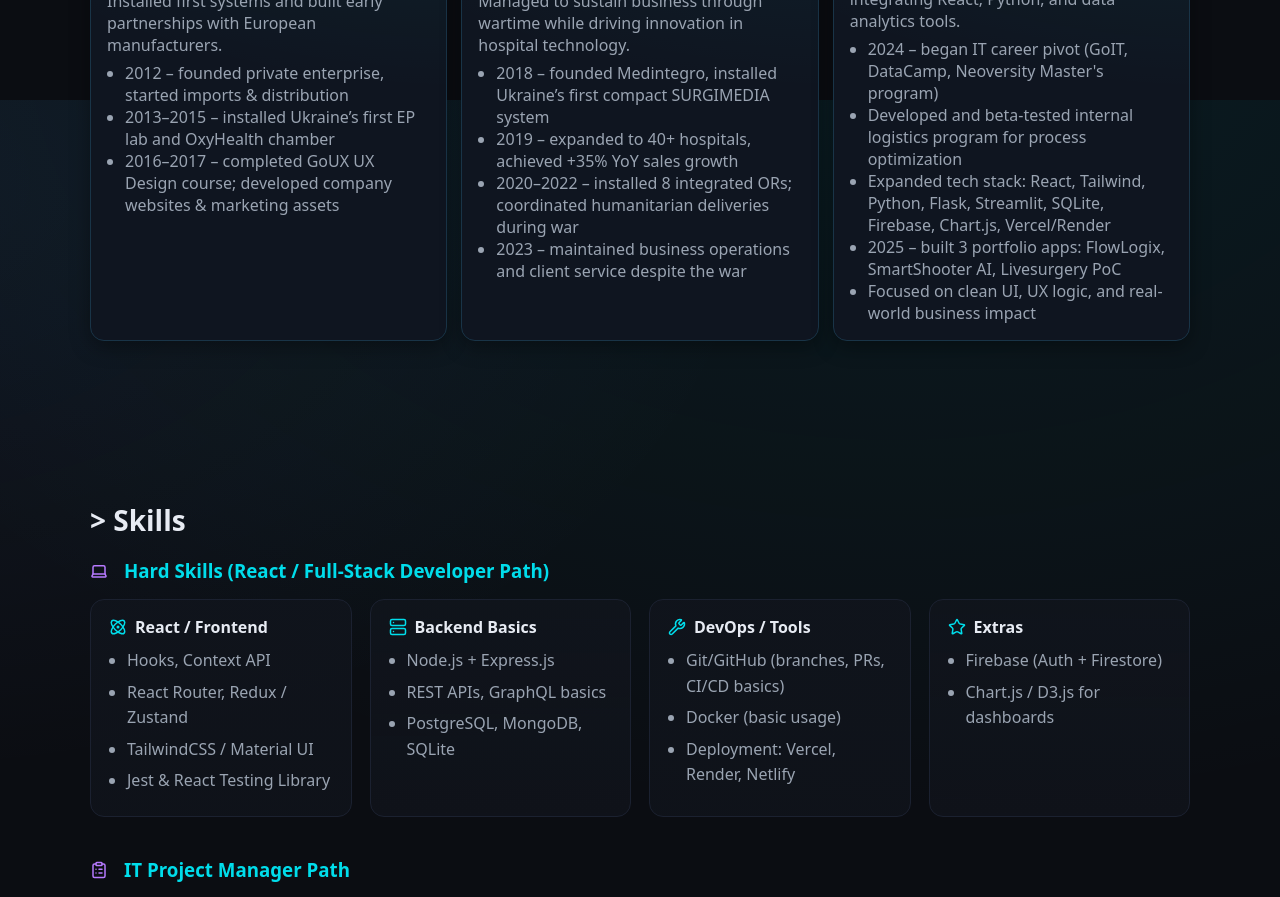
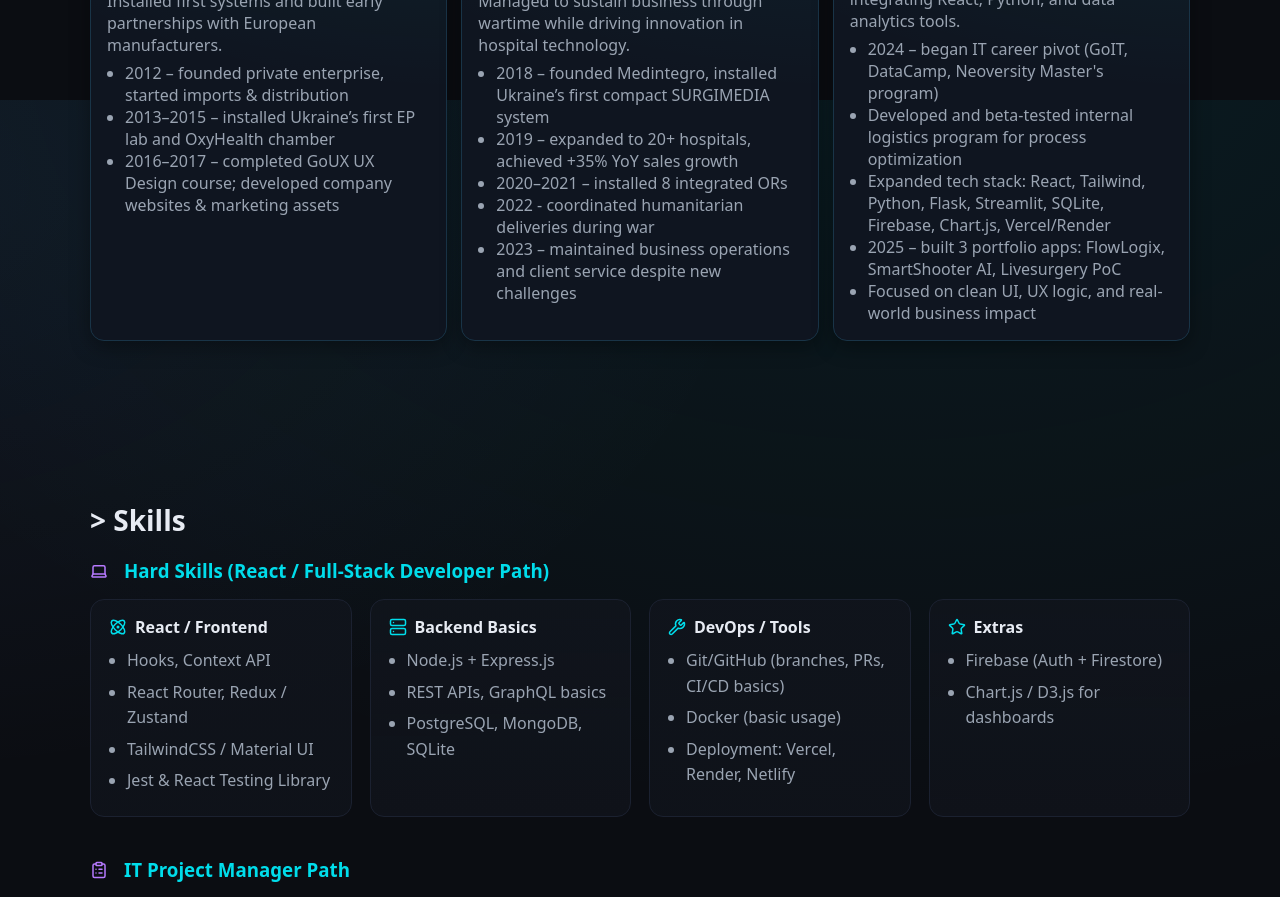
Before and after one commit to romahawk/portfolio-react, a React (Vite) app: page / in a window 1280 px wide. Shown: the part 2300-3197 px from the top of the page. Built offline with nearby package versions, Linux system fonts and the light colour scheme.

Commit message:
updated projects

```diff
--- a/src/data/milestones.js
+++ b/src/data/milestones.js
@@ -22,9 +22,10 @@ const milestones = [
       "Founded Medintegro and led OR integration projects across Ukraine. Managed to sustain business through wartime while driving innovation in hospital technology.",
     points: [
       "2018 – founded Medintegro, installed Ukraine’s first compact SURGIMEDIA system",
-      "2019 – expanded to 40+ hospitals, achieved +35% YoY sales growth",
-      "2020–2022 – installed 8 integrated ORs; coordinated humanitarian deliveries during war",
-      "2023 – maintained business operations and client service despite the war",
+      "2019 – expanded to 20+ hospitals, achieved +35% YoY sales growth",
+      "2020–2021 – installed 8 integrated ORs",
+      "2022 - coordinated humanitarian deliveries during war",
+      "2023 – maintained business operations and client service despite new challenges",
     ],
   },
   {
--- a/src/data/projects.js
+++ b/src/data/projects.js
@@ -120,6 +120,15 @@ export const medtechProjects = [
 
   // Sales & Project Management (new group)
   {
+    id: "national-launches",
+    segment: "management",
+    title: "National Product Launches",
+    summary:
+      "Introduced various medical equipment brands nationwide: marketing, demos, KOL engagement, and training.",
+    stack: ["Go-to-Market", "Field Training", "KOLs"],
+    icon: "🚀",
+  },
+  {
     id: "or-lighting-rollout",
     segment: "management",
     title: "OR Lighting Upgrade Program (Multi-site)",
@@ -127,24 +136,6 @@ export const medtechProjects = [
       "Led multi-hospital rollout of SURGIRIS LED lights: budgeting, tenders, vendor coordination, installation scheduling, clinician onboarding.",
     stack: ["Sales & PM", "Procurement", "Training"],
     icon: "📈",
-  },
-  {
-    id: "ep-lab-install",
-    segment: "management",
-    title: "First EP Lab Installation (CR BARD)",
-    summary:
-      "Coordinated the first EP lab installation in Ukraine: stakeholder alignment, logistics, regulatory steps, and OR integration support.",
-    stack: ["Project Delivery", "Vendor Mgmt", "Regulatory"],
-    icon: "🏥",
-  },
-  {
-    id: "national-launches",
-    segment: "management",
-    title: "National Product Launches",
-    summary:
-      "Introduced ACCUVEIN vein visualization and R.WOLF shockwave therapy nationwide: marketing, demos, KOL engagement, and training.",
-    stack: ["Go-to-Market", "Field Training", "KOLs"],
-    icon: "🚀",
   },
   {
     id: "hyperbaric-deployment",
```
